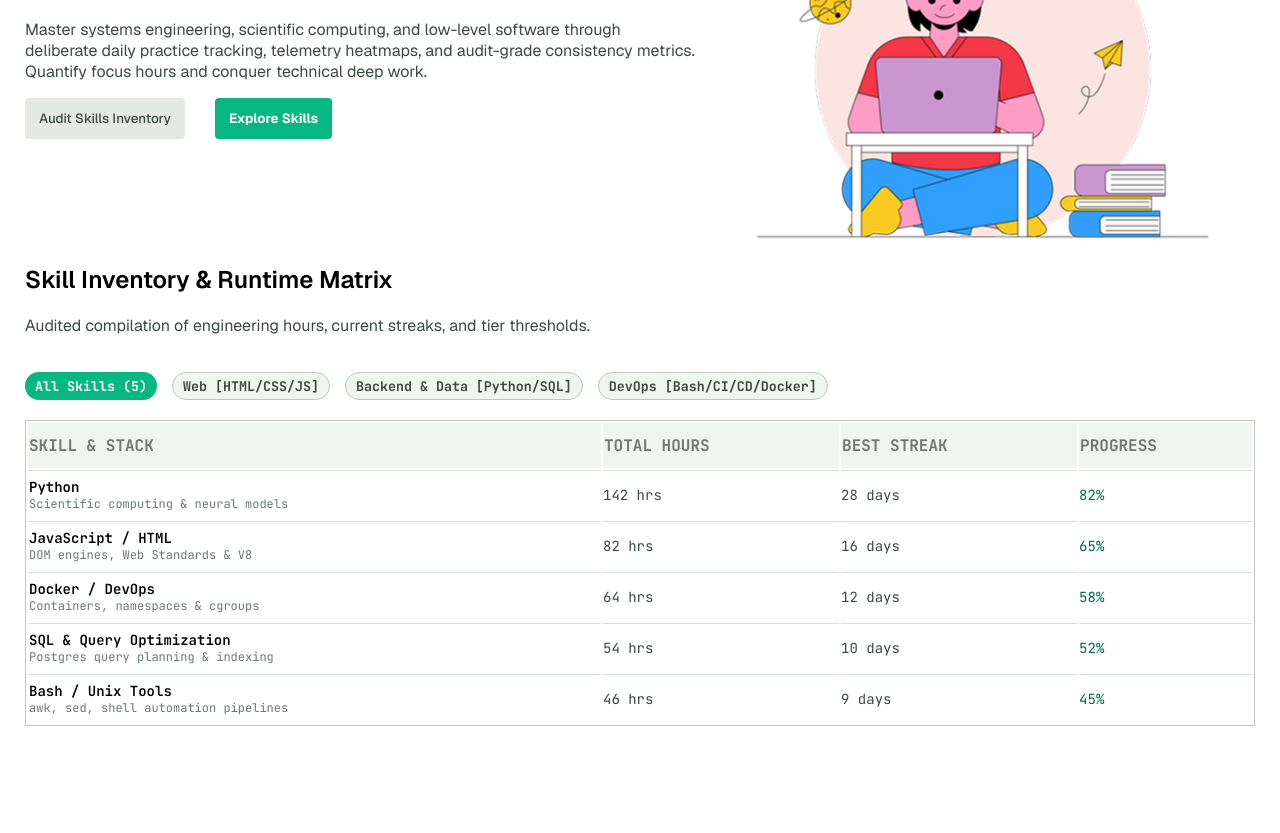
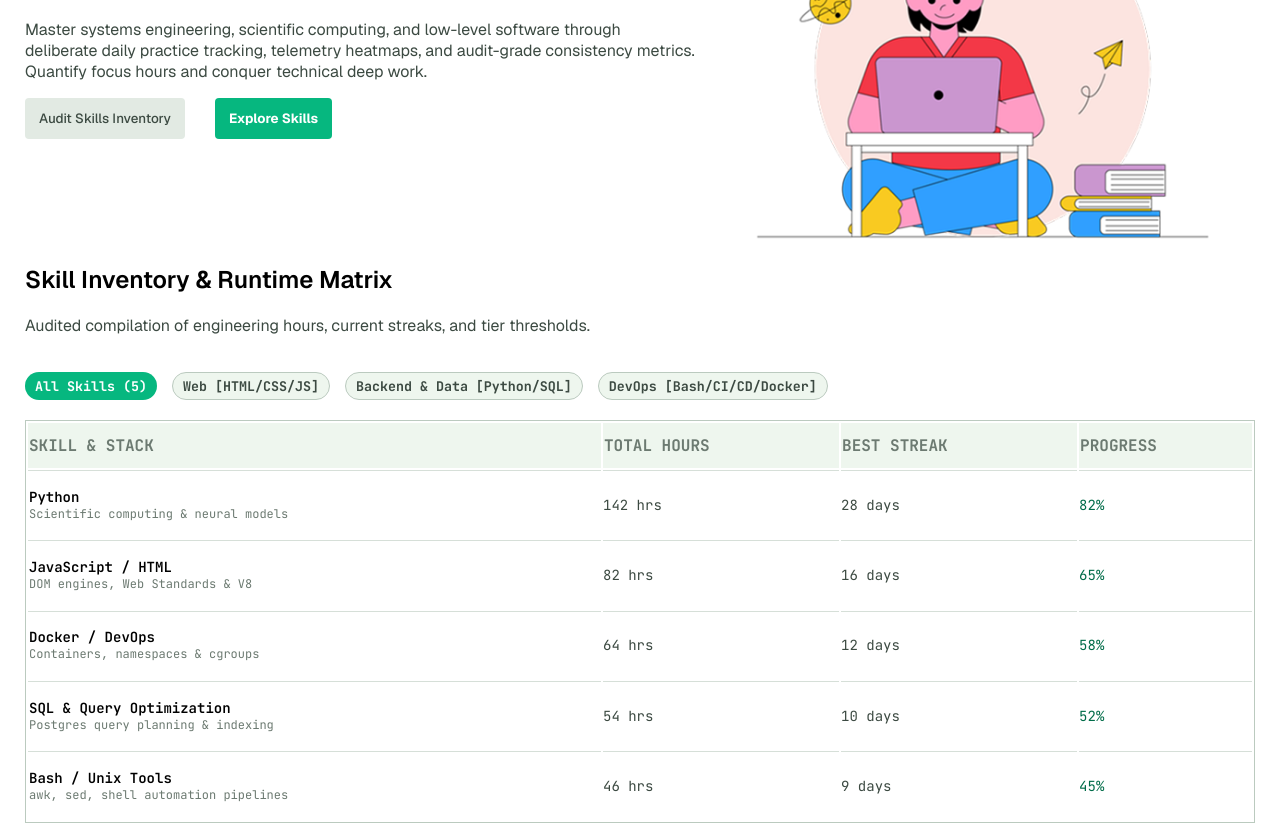
Before and after one commit to Dhuaklzzz/exam1, a plain HTML site: page index.html in a window 1280 px wide. Shown: the part 169-1002 px from the top of the page. Before the commit the page ends 905 px from the top, so only its background shows below. Drawn offline with nearby package versions, Linux system fonts and the light colour scheme.

Commit message:
tbody height

```diff
--- a/style.css
+++ b/style.css
@@ -136,6 +136,10 @@ table {
   width: 100%;
 }
 
+tbody {
+  height: 350px;
+}
+
 thead {
   background-color: #eef6ee;
   border: 1px solid #bbcabf99;
```
